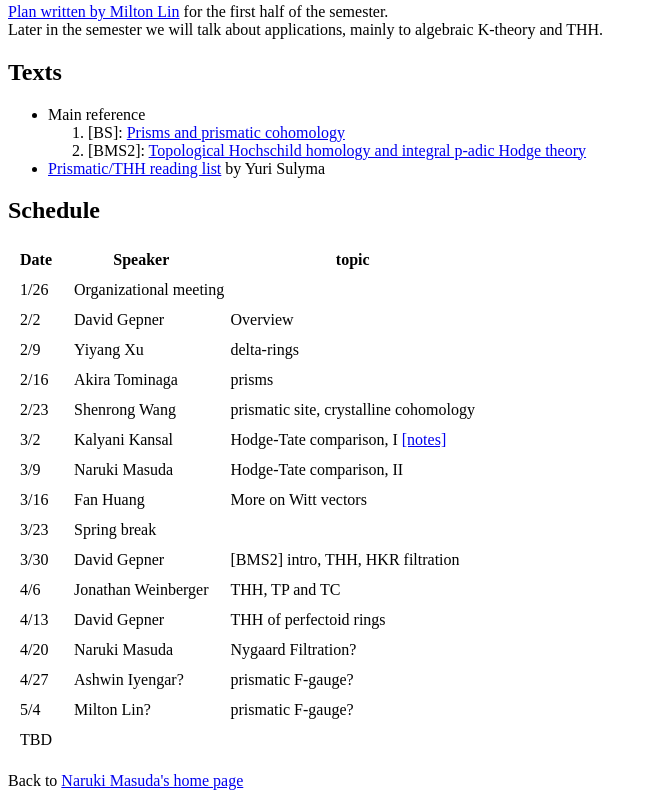
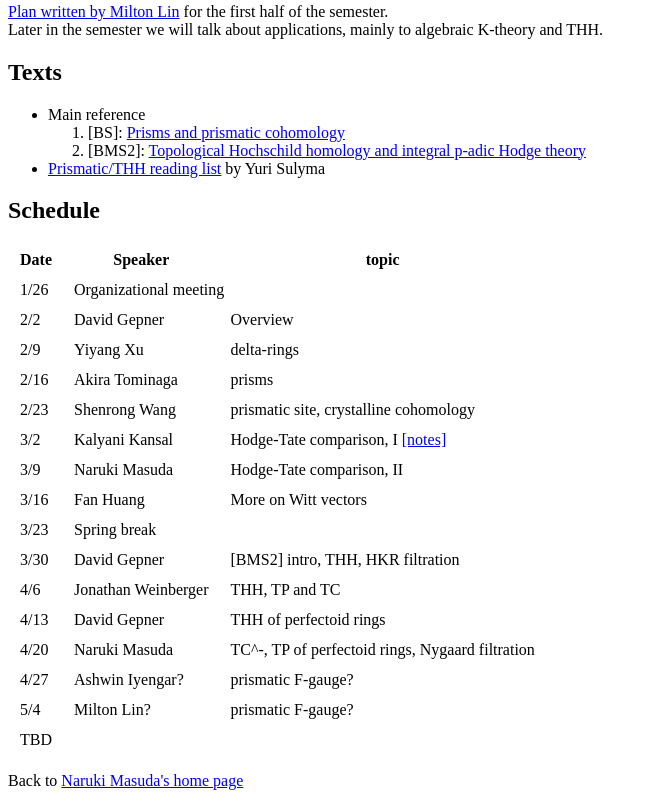
Before and after one commit to nmasuda2/nmasuda2.github.io, a plain HTML site: page prismatic-seminar.html in a window 1280 px wide. Shown: the part 350-1156 px from the top of the page, without its empty margins (0-657 px from the left). Drawn offline with Linux system fonts and the light colour scheme.

Commit message:
Update prismatic-seminar.html

```diff
--- a/prismatic-seminar.html
+++ b/prismatic-seminar.html
@@ -118,7 +118,7 @@
             </tr>
 
             <tr>
-                <td>4/20</td> <td>Naruki Masuda</td> <td>Nygaard Filtration?</td>
+                <td>4/20</td> <td>Naruki Masuda</td> <td>TC^-, TP of perfectoid rings, Nygaard filtration</td>
             </tr>
 
             <tr>
```
